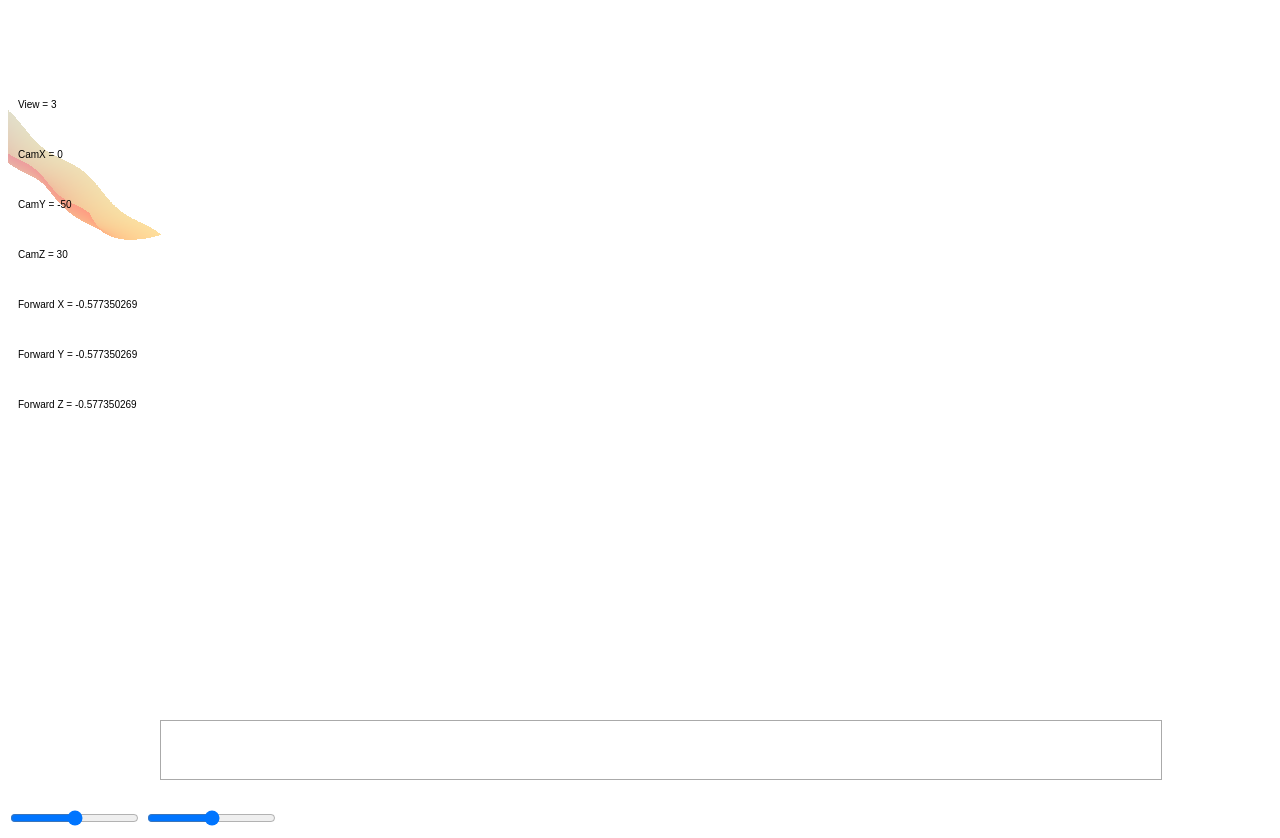
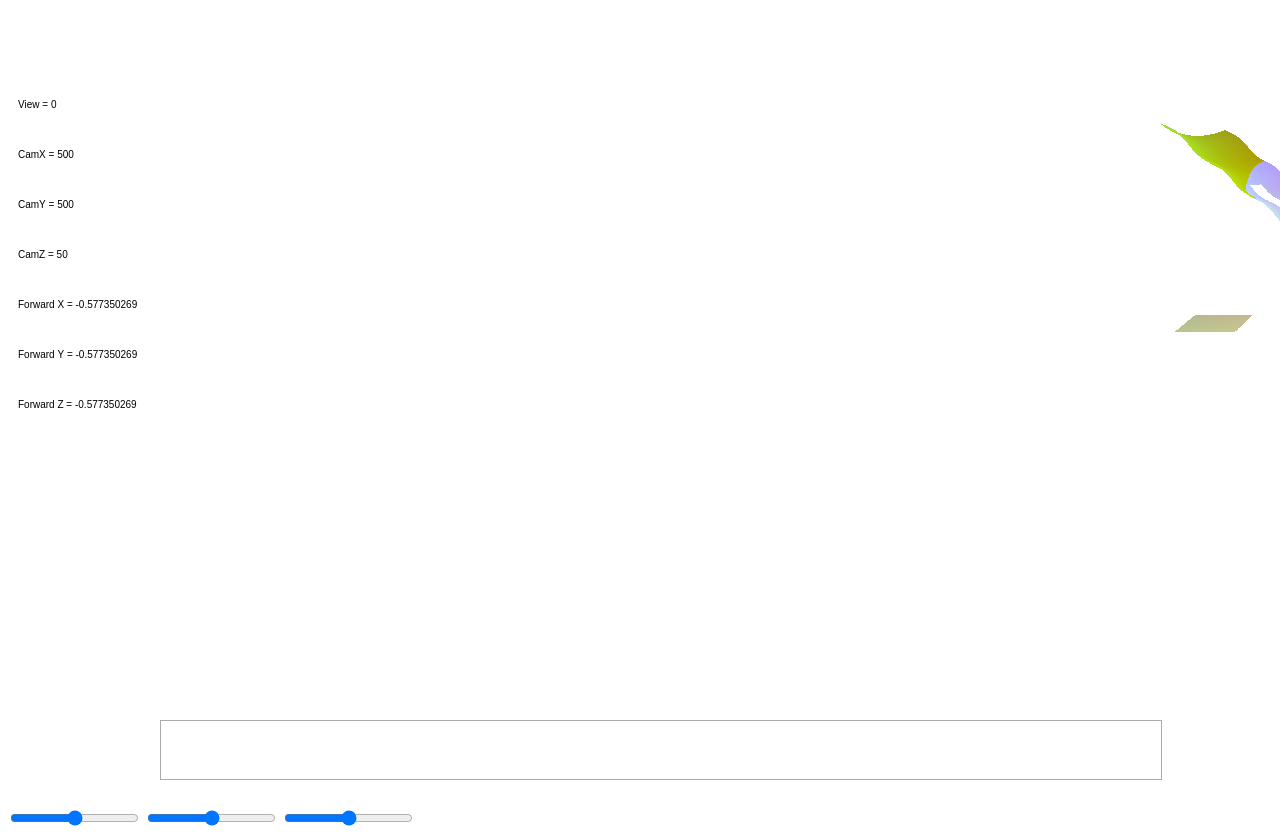
Before and after one commit to SyllabusGames/SyllabusGames.github.io, a plain HTML site: page SineRiderSG.html in a window 1280 px wide. Shown: the top 838 px of the page. Drawn offline with Linux system fonts and the light colour scheme.

Commit message:
Add files via upload

```diff
--- a/SineRiderSG.html
+++ b/SineRiderSG.html
@@ -199,8 +199,9 @@
 
 
 <div id="slidecontainer">
-	<input type="range" min="-1000" max="1000" value="0" class="slider" id="myRange" width="400">
-	<input type="range" min="-1000" max="1000" value="0" class="slider" id="ranger" width="400">
+	<input type="range" min="-3000" max="3000" value="0" class="slider" id="myRange" width="400">
+	<input type="range" min="-3000" max="3000" value="0" class="slider" id="ranger" width="400">
+	<input type="range" min="-300" max="300" value="0" class="slider" id="viewRotate" width="400">
 </div>
 
 <script>
@@ -212,4 +213,8 @@
 		camy = Math.round(this.value);
 		drawXYZ();
 	}
+	document.getElementById("viewRotate").oninput = function () {
+		viewAngle = this.value/100;
+		drawXYZ();
+	}
 </script>
--- a/js/XYZView.js
+++ b/js/XYZView.js
@@ -1,7 +1,7 @@
-var viewAngle = 3;
-var camx = 0;
-var camy = -50;
-var camz = 30;
+var viewAngle = 0;
+var camx = 500;
+var camy = 500;
+var camz = 50;
 var cForwardx = -0.577350269;
 var cForwardy = -0.577350269;
 var cForwardz = -0.577350269;
@@ -19,13 +19,14 @@ var camSpacez = 0;
 
 function drawXYZ(){
 	ctx.clearRect(0, 0, canvas.width, canvas.height);
-	/*camx = Math.sin(viewAngle) * 707;
+	/*
+	camx = Math.sin(viewAngle) * 707;
 	camz = Math.cos(viewAngle) * 707;
 	dist = magnitude(camx , camy , camz);
 
-	cnormalx = -camx/dist;
-	cnormalz = -camz/dist;*/
-
+	cForwardx = -camx/dist;
+	cForwardz = -camz/dist;
+	*/
 	var canvasWidth  = canvas.width;
 	var canvasHeight = canvas.height;
 	var imageData = ctx.getImageData(0, 0, canvasWidth, canvasHeight);
@@ -54,16 +55,17 @@ function drawXYZ(){
 	//		ReRender everything near the sledders X and Z position and everything further from the camera than the sledder on those 2 axes. Then render the sledder.
 
 
-	for (var x = 0; x < 800; x++){
+	for (var x = -400; x < 400; x++){
 		for (var z = -400; z < 400; z+=3){
 			//	x=x
 			//	y=equ(x,t,z)
 			//	z=z/80
 			//y = -Math.sin(x/30)*20+Math.pow(z/80 , 2)-5;
-			if(x > 300 && x < 500 && z > -100 && z < 100){
+			if(x > -100 && x < 100 && z > -100 && z < 100){
 				y = -400;
 			}else{
 				y = -x/2+Math.sin(x/30)*5 + Math.pow((z-400)/80 , 2) - 60;
+				//y = Math.round(-x/100)*100;//		Steps
 			}
 
 
@@ -139,7 +141,7 @@ function drawXYZ(){
 	imageData.data.set(buf8);
 	ctx.putImageData(imageData, 0, 0);
 
-	ctx.fillText("View = " + Math.round(viewAngle).toString(),10,100);
+	ctx.fillText("View = " + viewAngle.toString(),10,100);
 	ctx.fillText("CamX = " + Math.round(camx).toString(),10,150);
 	ctx.fillText("CamY = " + Math.round(camy).toString(),10,200);
 	ctx.fillText("CamZ = " + Math.round(camz).toString(),10,250);
```
